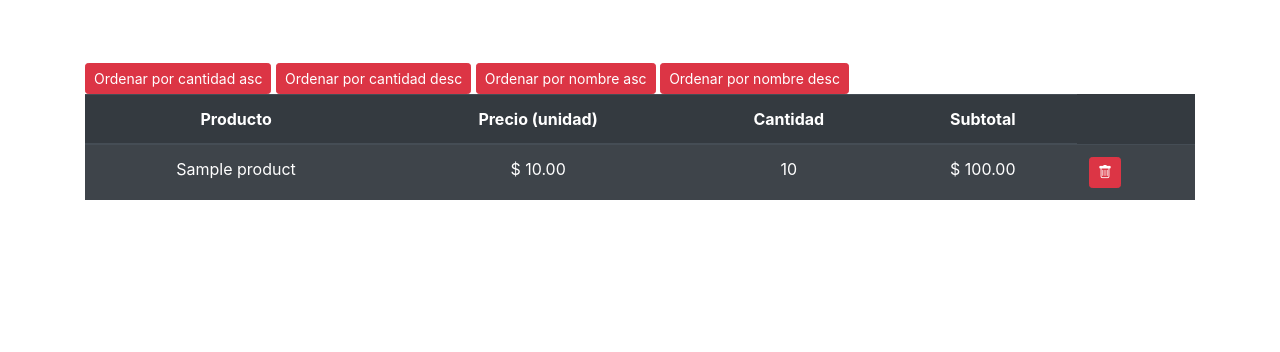
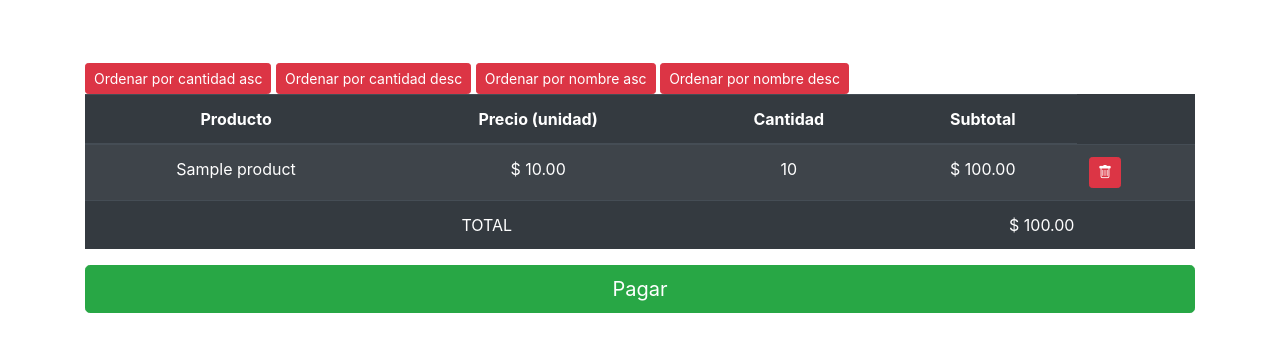
Before and after one commit to gaston38kpo/Tzuzulcode-TiendaMessirvEcommerce, a Django app: page /cart/ in a window 1280 px wide. Shown: the part 274-626 px from the top of the page. Run offline with Django 3.2, Linux system fonts and the light colour scheme; a user stored in the database is signed in; tables that the repository leaves empty hold one stand-in row (values such as "Sample post"); some libraries are stand-ins or nearby versions.

Commit message:
Adding total row and pay button

```diff
--- a/cart/models.py
+++ b/cart/models.py
@@ -26,9 +26,17 @@ class CartProduct(models.Model):
     cart_fk = models.ForeignKey(Cart,on_delete=models.CASCADE)
     product_fk = models.ForeignKey(Product,on_delete=models.CASCADE)
     quantity = models.PositiveIntegerField()
+    # Atributo estatico que no esta en la BD
+    total=0
 
     def __str__(self):
         return f"id: {self.id} price: ${self.product_fk.price} quantity: ({self.quantity})"
 
     def subtotal(self):
-        return self.quantity * self.product_fk.price
+        result = self.quantity * self.product_fk.price
+        CartProduct.total += result
+        return result
+
+    def reset_total(self):
+        CartProduct.total = 0
+        return
--- a/cart/views.py
+++ b/cart/views.py
@@ -5,20 +5,19 @@ from cart.models import Cart, CartProduct
 def cart_view(request):
     cart = Cart.objects.filter(user=request.user).get()
     cart_products = CartProduct.objects.filter(cart_fk=cart.id).all()
-
-    return render(request, 'cart.html', context={'cart_products': cart_products})
+    first = cart_products[0]
+    return render(request, 'cart.html', context={'cart_products': cart_products,
+                                                 'first': first})
 
 
 def delete_product_from_cart(request, cart_product_id):
     cart_product = CartProduct.objects.filter(id= cart_product_id)
     cart_product.delete()
-
     return redirect('cart')
 
 def sort_cart_products(request, sort):
     cart = Cart.objects.filter(user=request.user).get()
     cart_products = CartProduct.objects.filter(cart_fk=cart.id).all()
-
     if sort == 'quantity_asc':
         cart_products = cart_products.order_by('quantity')
     elif sort == 'quantity_desc':
@@ -28,4 +27,6 @@ def sort_cart_products(request, sort):
     elif sort == 'name_desc':
         cart_products = cart_products.order_by('-product_fk__name')
 
-    return render(request, 'cart.html', context={'cart_products': cart_products})
+    first = cart_products.all()[0]
+    return render(request, 'cart.html', context={'cart_products': cart_products,
+                                                    'first': first})
--- a/templates/cart.html
+++ b/templates/cart.html
@@ -55,12 +55,14 @@
         </thead>
         <tbody>
             {% for product_cart in cart_products %}
+                {% if product_cart == first %}
+                    <p hidden> {{product_cart.reset_total}} </p>
+                {% endif %}
                 <tr>
                     <td scope="row">{{ product_cart.product_fk.name }}</td>
                     <td scope="row"> $ {{ product_cart.product_fk.price }}</td>
                     <td scope="row">{{ product_cart.quantity }}</td>
                     <td scope="row"> $ {{ product_cart.subtotal }}</td>
-
                     <td>
                         <div class="row">
                             <div class="col-3">
@@ -72,8 +74,14 @@
                     </td>
                 </tr>
             {% endfor %}
+            <tr>
+                <td colspan="3"> TOTAL </td>
+                <td colspan="2"> $ {{first.total}} </td>
+            </tr>
         </tbody>
     </table>
+    <a class="btn btn-success btn-lg btn-block" href="/home/"> Pagar </a>
+
 </div>
 
 
--- a/templates/home.html
+++ b/templates/home.html
@@ -37,6 +37,7 @@
     </div>
 
     <div><a href="/cart">CART</a></div>
+    <div><a href="/orders">ORDERS</a></div>
 
 </body>
 </html>
```
Also changed, not shown: products/migrations/0002_alter_product_img_path.py (added). Lines whose indentation alone changed are shown as unchanged.
